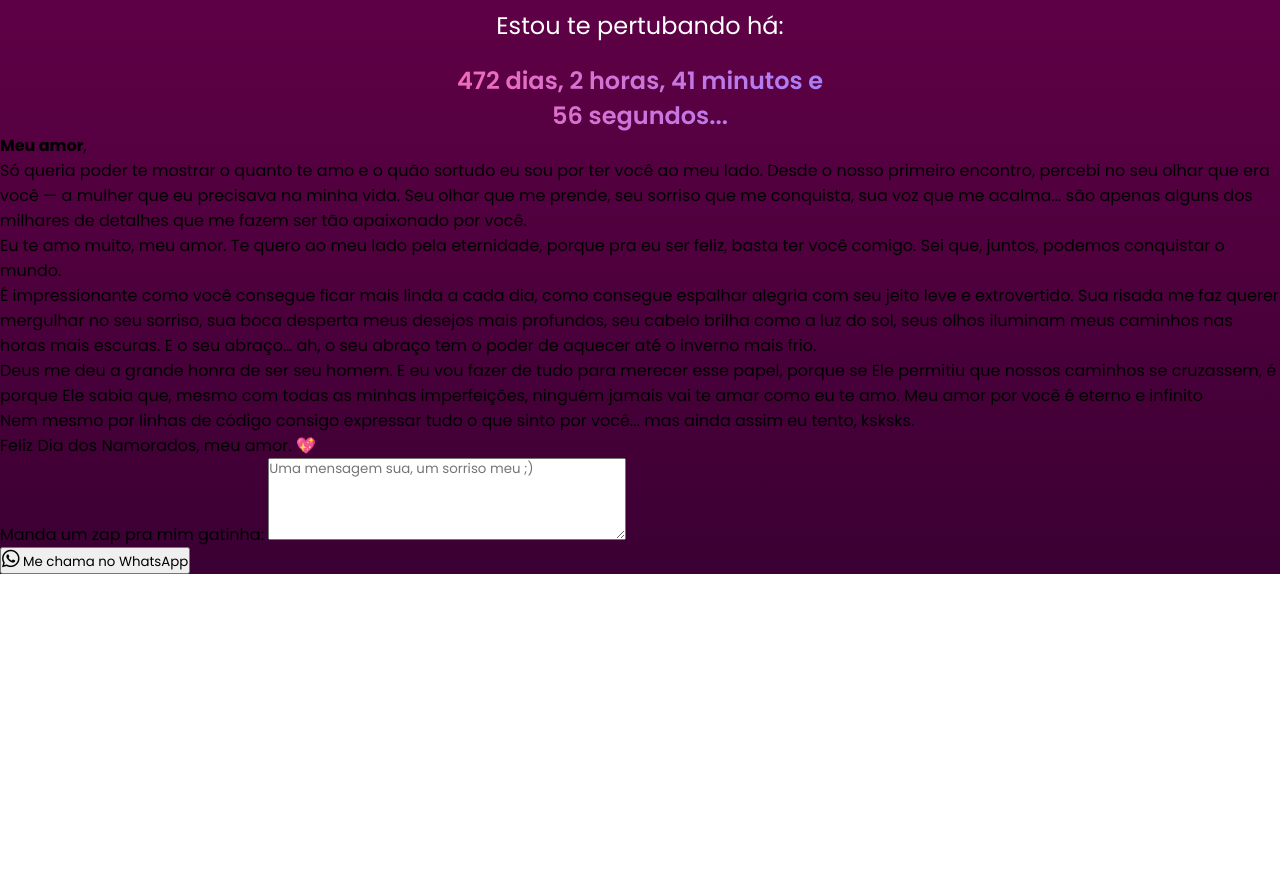
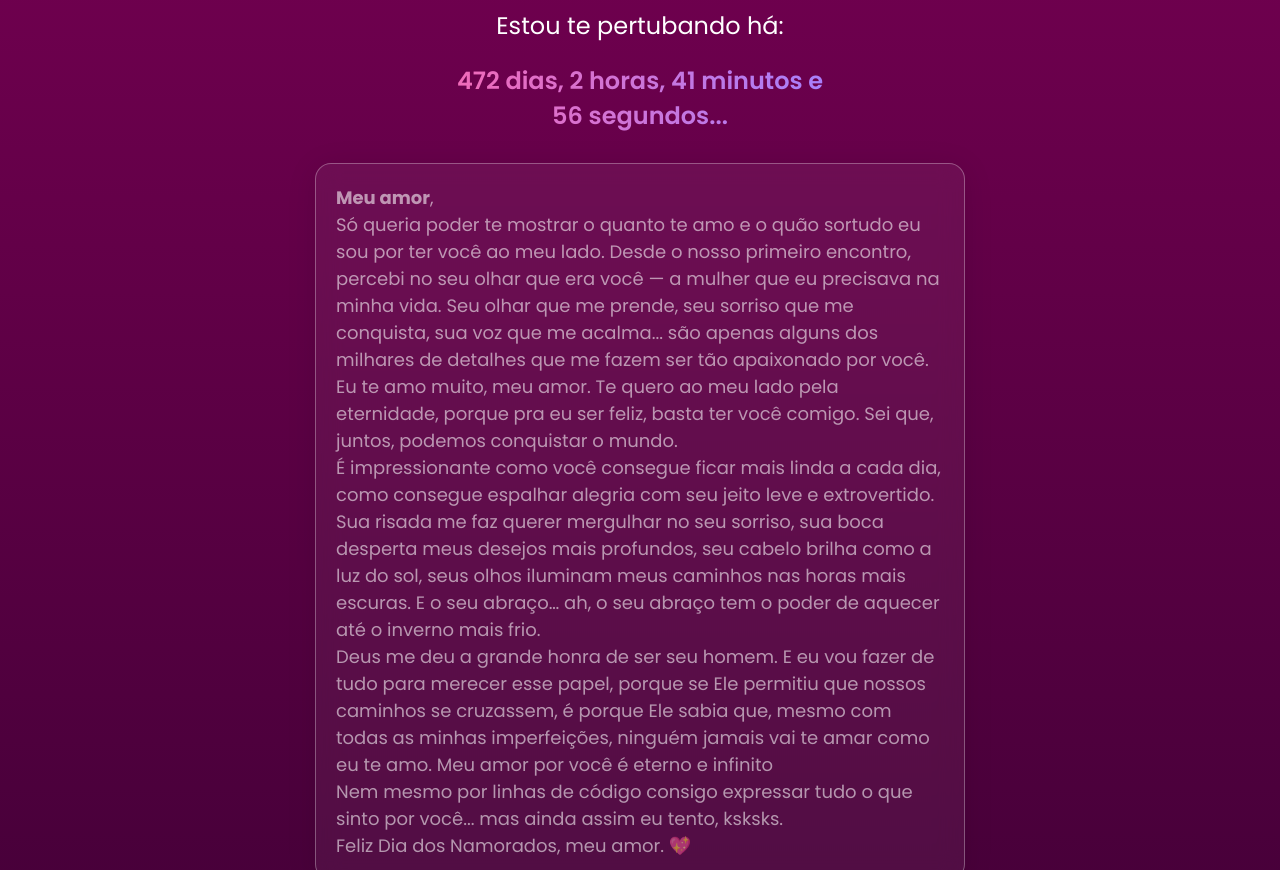
Before and after one commit to GuilhermeCostaBarbosa/dia-dos-namorados, a plain HTML site: page index.html in a window 1280 px wide. Shown: the part 700-1570 px from the top of the page. Before the commit the page ends 1274 px from the top, so only its background shows below. Drawn offline with nearby package versions, Linux system fonts and the light colour scheme.

Commit message:
Update style.css

```diff
--- a/style.css
+++ b/style.css
@@ -108,3 +108,83 @@ section {
     color: transparent;
 
 }
+
+footer {
+    padding: 30px ;
+    display: flex;
+    align-items: center;
+    justify-content: center;
+    flex-direction: column;
+}
+
+footer div {
+    display: flex;
+    flex-direction: column;
+    align-items: center;
+    gap: 20px;
+}
+
+footer div label {
+    text-align: center;
+    font-size: medium;
+    font-weight: 400;
+    color: #fff;
+    font-size: 20px;
+}
+
+textarea {
+    width: 100%;
+    max-width: 400px;
+    height: 100px;
+    padding: 12px;
+    border: 2px solid #a87ffb;
+    border-radius: 8px;
+    font-size: 16px;
+    resize: none; /* impede redimensionamento manual */
+    box-shadow: 0 0 10px rgba(0, 79, 184, 0.1);
+    outline: none;
+
+    transition: border-color 0.3s, box-shadow 0.3s;
+  }
+
+  textarea:focus {
+    border-color: #002e7a;
+    box-shadow: 0 0 12px rgba(0, 79, 184, 0.3);
+  }
+
+article {
+  background: rgba(255, 255, 255, 0.05); /* Cor clara e transparente */
+  border-radius: 16px;
+  padding: 20px;
+  backdrop-filter: blur(12px);
+  -webkit-backdrop-filter: blur(10px); /* Para compatibilidade */
+  border: 1px solid rgba(255, 255, 255, 0.3);
+  box-shadow: 0 4px 30px rgba(0, 0, 0, 0.1);
+  max-width: 650px;
+  margin-bottom: 50px;
+}
+
+article p {
+    color: #ffffff91;
+    font-size: 18px;
+}
+
+footer button {
+    background-color: #25D366;
+    color: white;
+    border: none;
+    padding: 12px 20px;
+    border-radius: 8px;
+    font-size: 16px;
+    cursor: pointer;
+    display: flex;
+    align-items: center;
+    gap: 10px;
+    font-weight: bold;
+    box-shadow: 0 4px 6px rgba(0,0,0,0.1);
+    margin-top: 30px;
+}
+
+.swiper-pagination{
+    display: none;
+}
```
